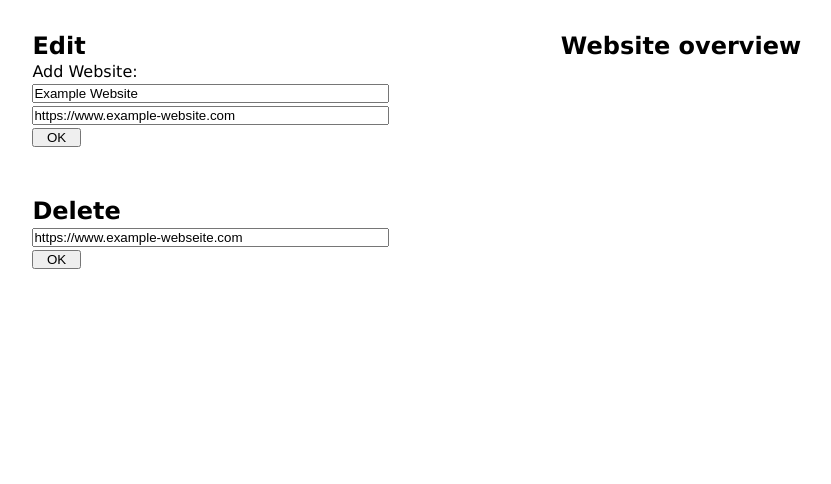
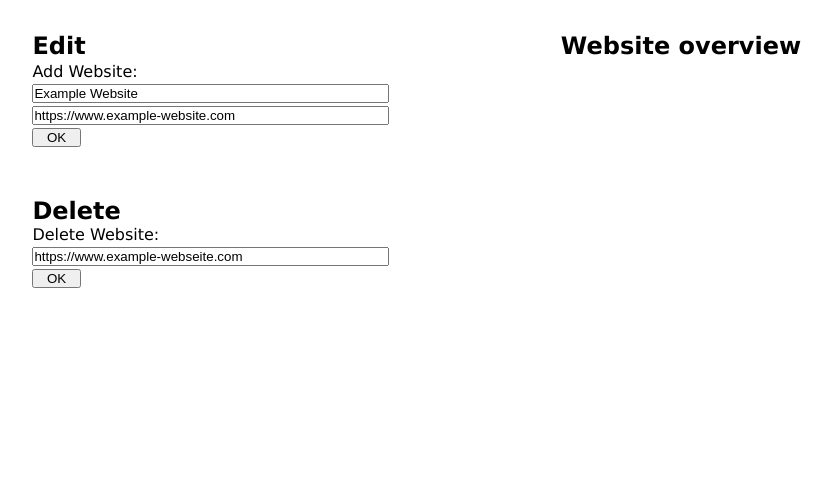
Before and after one commit to ConsoleArgonaut/pingery_elm, a PHP site: page /manage.php in a window 1280 px wide. Shown: the part 50-534 px from the top of the page, without its empty margins (194-1025 px from the left). Run offline with PHP 8.4, Linux system fonts and the light colour scheme; data that the repository does not hold is empty.

Commit message:
"Delete Website"-Text added
like "add Website"

```diff
--- a/manage.php
+++ b/manage.php
@@ -84,6 +84,7 @@ $HTMLContent = $HTMLContent .
         <tr>
             <td>
                 <h2 style="margin-top: 10%">Delete</h2>
+                Delete Website:
             </td>
         </tr>
 
```
